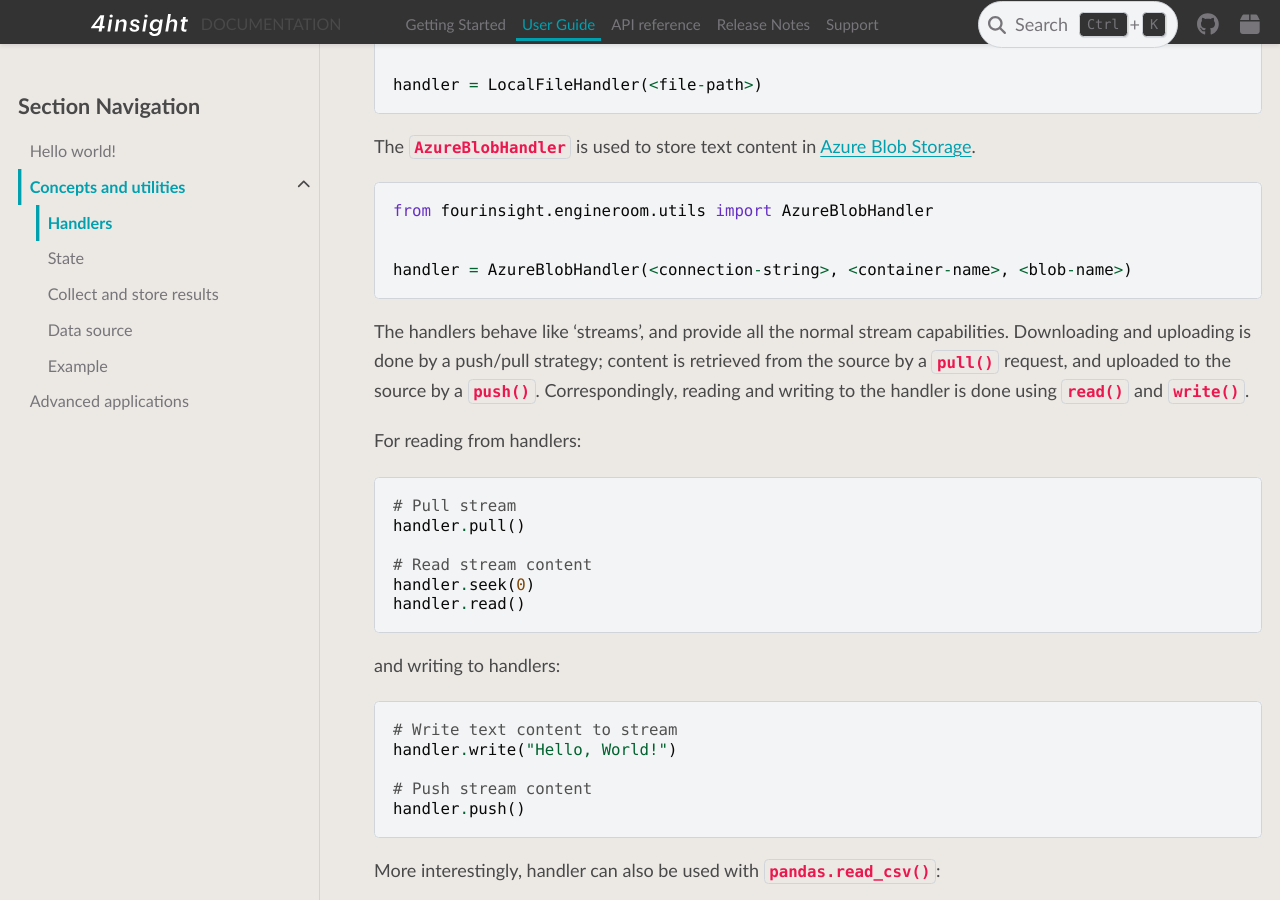
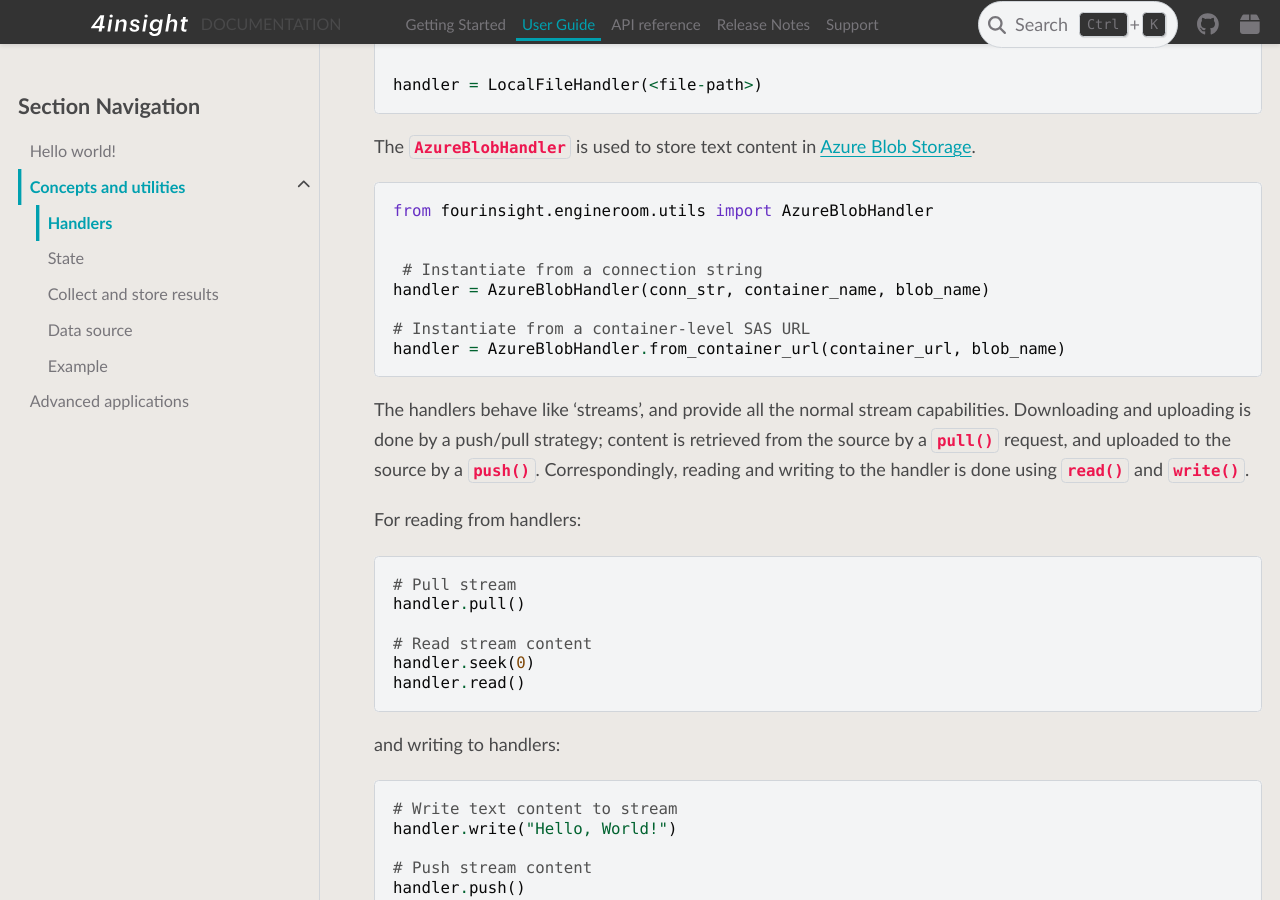
Before and after one commit to 4Subsea/fourinsight-engineroom-utils-python, a Sphinx documentation site: the page built from docs/user_guide/concepts_utils/handlers.rst, in a window 1280 px wide and 900 px high, scrolled down 429 px. Built offline with Sphinx 7.4.7 and the PyData theme 0.15.4, drawn with Linux system fonts in a browser that asks for light colours.

Commit message:
doc: add example of new method

```diff
--- a/docs/user_guide/concepts_utils/handlers.rst
+++ b/docs/user_guide/concepts_utils/handlers.rst
@@ -26,7 +26,11 @@ The :class:`~fourinsight.engineroom.utils.AzureBlobHandler` is used to store tex
     from fourinsight.engineroom.utils import AzureBlobHandler
 
 
-    handler = AzureBlobHandler(<connection-string>, <container-name>, <blob-name>)
+     # Instantiate from a connection string
+    handler = AzureBlobHandler(conn_str, container_name, blob_name)
+
+    # Instantiate from a container-level SAS URL
+    handler = AzureBlobHandler.from_container_url(container_url, blob_name)
 
 The handlers behave like 'streams', and provide all the normal stream capabilities. Downloading and uploading is done  by a push/pull
 strategy; content is retrieved from the source by a :meth:`~fourinsight.engineroom.utils.BaseHandler.pull()` request, and uploaded
```
